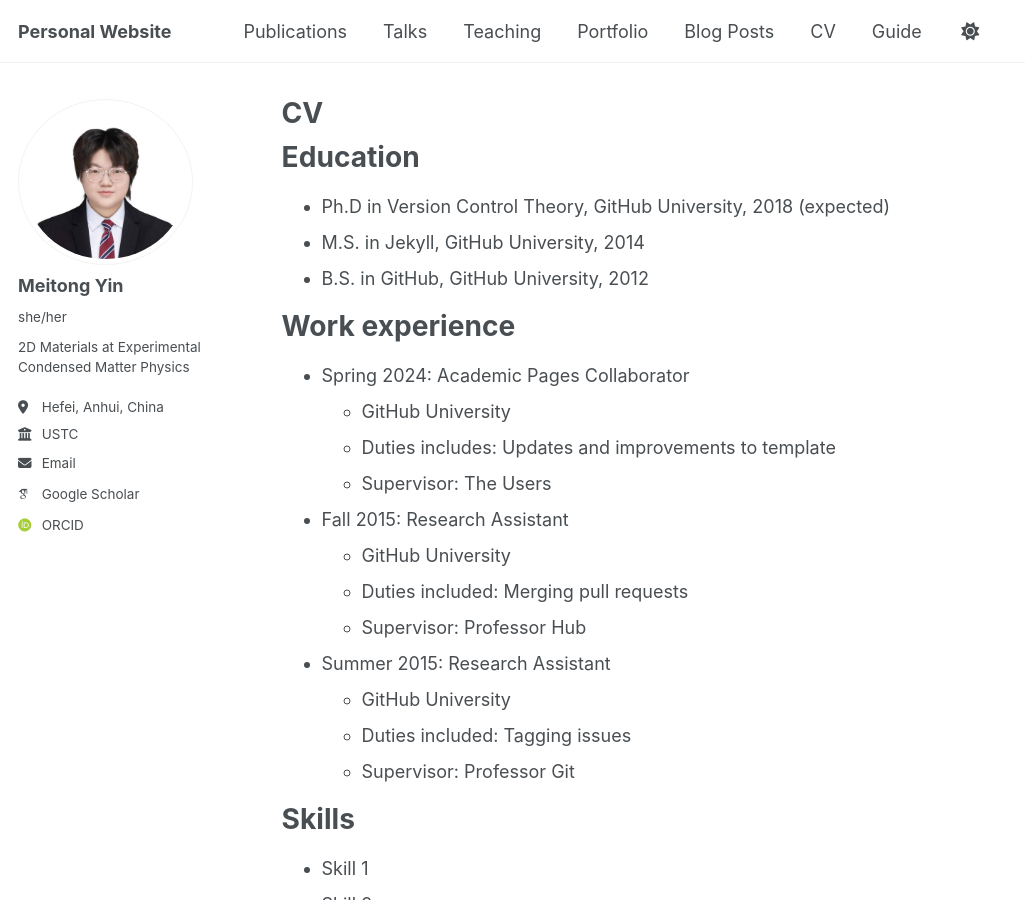
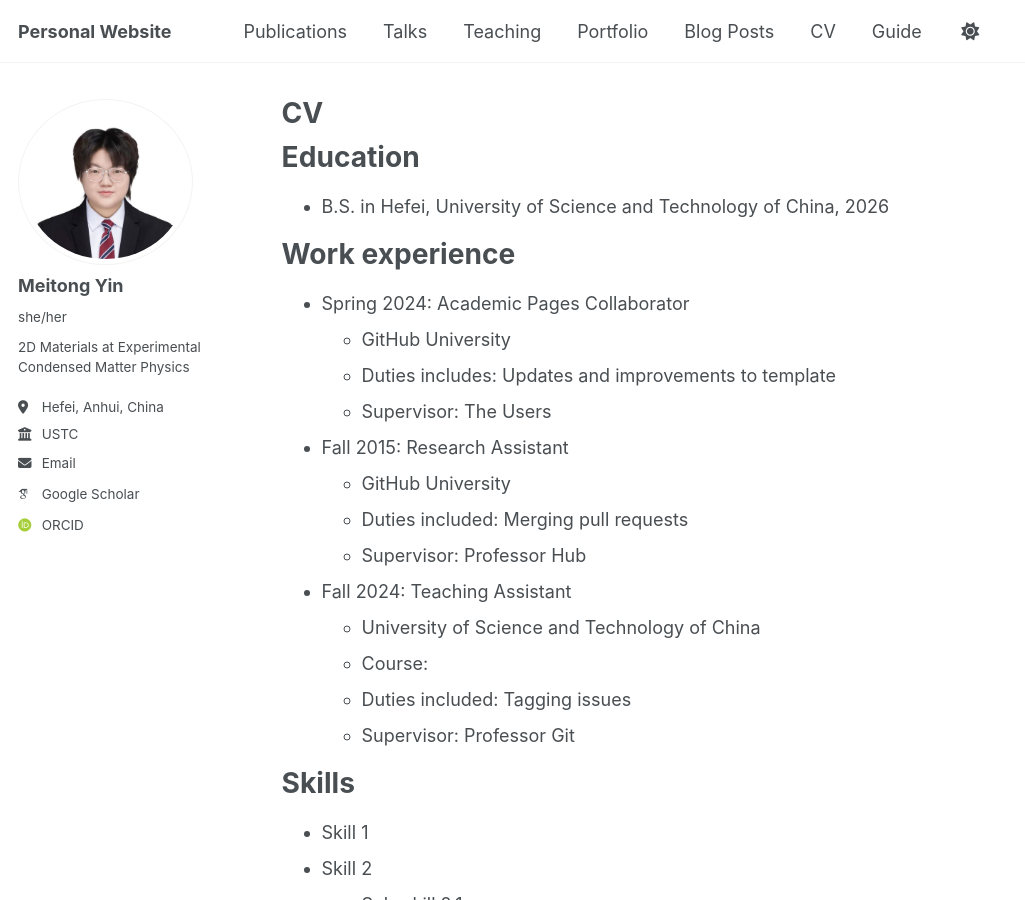
Before and after one commit to meitongyin3-star/meitongyin3-star.github.io, a Jekyll site: the page built from _pages/cv.md, in a window 1280 px wide and 900 px high. Shown: the whole window, without its empty margins (0-1025 px from the left). Built offline with Jekyll 4.4.1, drawn with Linux system fonts in a browser that asks for light colours; some web fonts are replaced; a script that is not in the unit is left out.

Commit message:
Update cv.md

```diff
--- a/_pages/cv.md
+++ b/_pages/cv.md
@@ -11,9 +11,7 @@ redirect_from:
 
 Education
 ======
-* Ph.D in Version Control Theory, GitHub University, 2018 (expected)
-* M.S. in Jekyll, GitHub University, 2014
-* B.S. in GitHub, GitHub University, 2012
+* B.S. in Hefei, University of Science and Technology of China, 2026
 
 Work experience
 ======
@@ -27,8 +25,9 @@ Work experience
   * Duties included: Merging pull requests
   * Supervisor: Professor Hub
 
-* Summer 2015: Research Assistant
-  * GitHub University
+* Fall 2024: Teaching Assistant
+  * University of Science and Technology of China
+  * Course:
   * Duties included: Tagging issues
   * Supervisor: Professor Git
 
```
